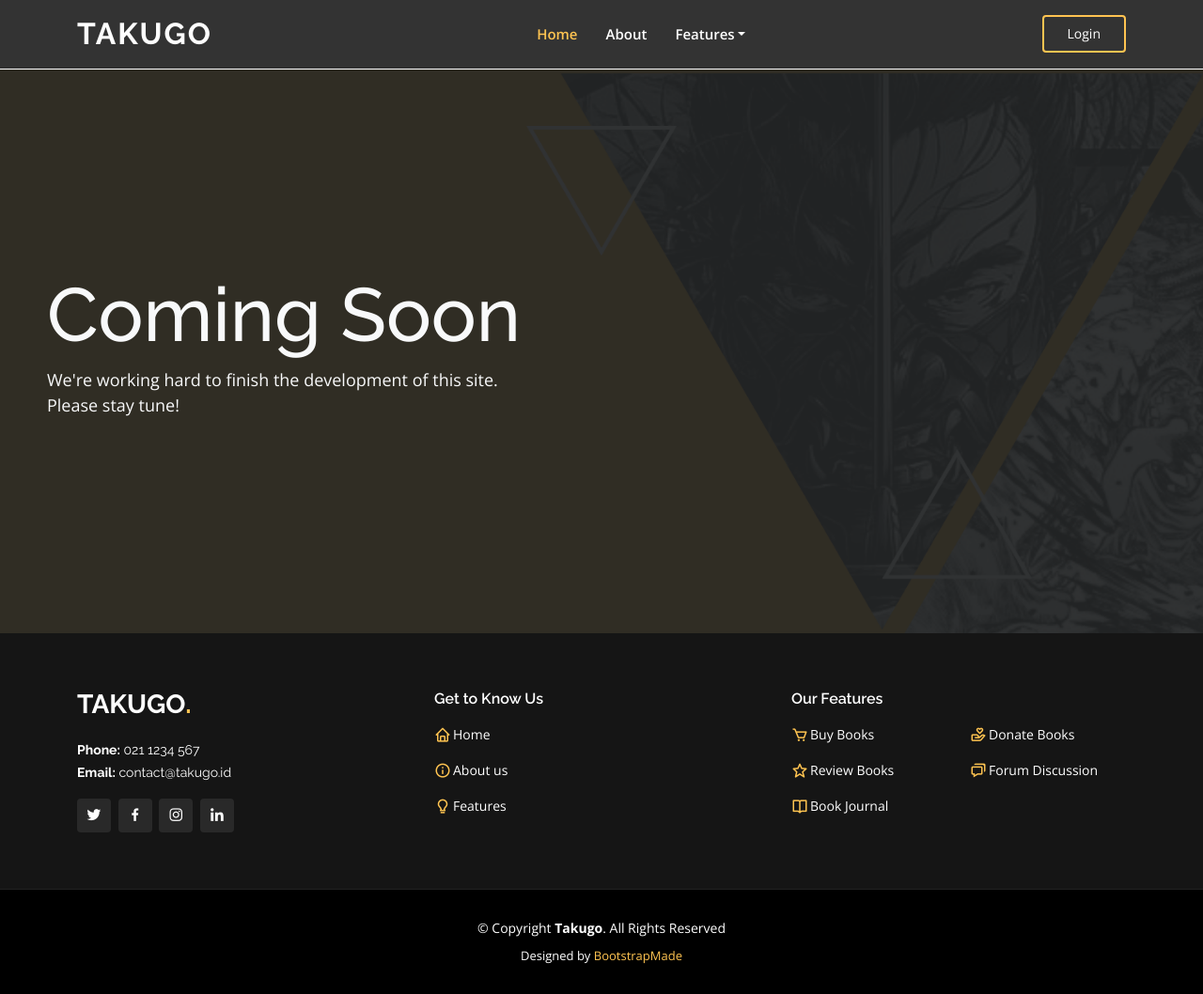
After one commit to PBP-C04/Takugo, a Django app: page /coming-soon/ in a window 1280 px wide. The commit adds this page. Shown: the whole page at 94% size. Run offline with Django 4.2, Linux system fonts and the light colour scheme; some libraries are stand-ins or nearby versions.

Commit message:
styling: my_journal, main; add: coming soon page

```diff
--- a/journal/templates/my_journal.html
+++ b/journal/templates/my_journal.html
@@ -42,7 +42,7 @@
                                         <p>{{ book_journal_form.favorite_quotes }}</p>
                                     </div>
                                     <div class="mb-3">
-                                        <p style="font-weight: bold;"><i class="fas fa-star"></i> Rating: </p>
+                                        <p style="font-weight: bold;"><i class="fas fa-star"></i> Rating (1-5): </p>
                                         <p>{{ book_journal_form.rating }}</p>
                                         <p>{{ book_journal.rating.label_tag }}</p>
                                         <span id="rating-value" class="text-center">1</span>
--- /dev/null
+++ b/main/templates/coming-soon.html
@@ -0,0 +1,20 @@
+{% extends 'base.html' %}
+{% load static %}
+
+{% block meta %}
+<title>Book Journal</title>
+{% endblock meta %}
+
+{% block content %}
+<main id="main">
+    <section class="inner-page">
+        <div class="cs-text">
+            <h1 style="font-size: 80px;">Coming Soon</h1>
+            <p style="font-size: large;">We're working hard to finish the development of this site.  <br>
+            Please stay tune!</p>
+        </div>
+    </section>
+</main>
+
+<link rel="stylesheet" href="{% static 'css/coming-soon.css' %}">
+{% endblock content %}
--- a/main/templates/main.html
+++ b/main/templates/main.html
@@ -52,7 +52,7 @@
         <div class="col-xl-2 col-md-4">
           <div class="icon-box">
             <i class="ri-discuss-line"></i>
-            <h3><a href="">Forum Discussion</a></h3>
+            <h3><a href="{% url 'main:coming-soon' %}">Forum Discussion</a></h3>
           </div>
         </div>
       </div>
@@ -161,7 +161,7 @@
           <div class="col-lg-4 col-md-6 d-flex align-items-stretch mt-4" data-aos="zoom-in" data-aos-delay="200">
             <div class="icon-box">
               <div class="icon"><i class="bx bx-chat"></i></div>
-              <h4><a href="">Forum Discussion</a></h4>
+              <h4><a href="{% url 'main:coming-soon' %}">Forum Discussion</a></h4>
               <p>Interactive space where you can share and discuss various book-related topics, even connect with fellow enthusiasts.</p>
             </div>
           </div>
--- a/main/urls.py
+++ b/main/urls.py
@@ -1,5 +1,5 @@
 from django.urls import path
-from main.views import show_main, register_user, login_user, logout_user, settings
+from main.views import show_main, register_user, login_user, logout_user, settings, coming_sson
 
 app_name = "main"
 
@@ -8,5 +8,6 @@
     path("register/", register_user, name="register"),
     path("login/", login_user, name="login"),
     path("logout/", logout_user, name="logout"),
-    path("settings/", settings, name="settings")
+    path("settings/", settings, name="settings"),
+    path("coming-soon/", coming_sson, name="coming-soon"),
 ]
--- a/main/views.py
+++ b/main/views.py
@@ -12,6 +12,8 @@
 def show_main(request: HttpRequest) -> HttpResponse:
     return render(request, "main.html", {})
 
+def coming_sson(request: HttpRequest) -> HttpResponse:
+    return render(request, "coming-soon.html", {})
 
 def register_user(request: HttpRequest) -> HttpResponse | HttpResponseRedirect:
     form = RegisterForm()
--- /dev/null
+++ b/static/css/coming-soon.css
@@ -0,0 +1,28 @@
+/* Set full width and height for the inner-page section */
+.inner-page {
+    background-color: #f8f9fa; /* Set background color for the inner page */
+    display: flex;
+    flex-direction: column;
+    justify-content: center; /* Center vertically */
+    align-items: left; /* Center horizontally */
+    height: 75vh; /* Make the container occupy the full viewport height */
+    text-align: left; /* Center the content horizontally, if needed */
+    background: url("../img/comingsoon-bg.png") center center no-repeat;
+    background-size: cover;
+    color: #f8f9fa;
+    margin-top: 74px;
+}
+
+.cs-text {
+    margin-left: 50px;
+    animation: slideIn 0.7s ease-in-out; /* Menambahkan animasi slideIn dengan durasi 1 detik */
+}
+
+@keyframes slideIn {
+    from {
+        transform: translateX(-20%); /* Mulai dari posisi tersembunyi di luar layar sebelah kiri */
+    }
+    to {
+        transform: translateX(0); /* Akhir di posisi aslinya */
+    }
+}
--- a/templates/footer.html
+++ b/templates/footer.html
@@ -46,7 +46,7 @@
                             <div class="col-md-6">
                                 <ul>
                                     <li><i class="bx bx-donate-heart"></i> <a href="#">Donate Books</a></li>
-                                    <li><i class="bx bx-chat"></i> <a href="#">Forum Discussion</a></li>
+                                    <li><i class="bx bx-chat"></i> <a href="{% url 'main:coming-soon' %}">Forum Discussion</a></li>
                                 </ul>
                             </div>
                         </div>
--- a/templates/header.html
+++ b/templates/header.html
@@ -20,7 +20,7 @@
                         <a class="dropdown-item" href="{% url 'bookreview:show_main' %}">Review Books</a>
                         <a class="dropdown-item" href="{% url 'journal:show_main' %}">Book Journal</a>
                         <a class="dropdown-item" href="#">Donate Books</a>
-                        <a class="dropdown-item" href="#">Forum Discussion</a>
+                        <a class="dropdown-item" href="{% url 'main:coming-soon' %}">Forum Discussion</a>
                     </div>
                 </li>
             </ul>
```
Also changed, not shown: journal/static/css/my_journal.css (+9 -2 lines), main/static/css/coming-soon.css (added, +28 -0 lines), main/static/img/comingsoon-bg.png (added), static/img/apple-touch-icon.png, static/img/comingsoon-bg.png (added), static/img/header.jpg.png (added).
